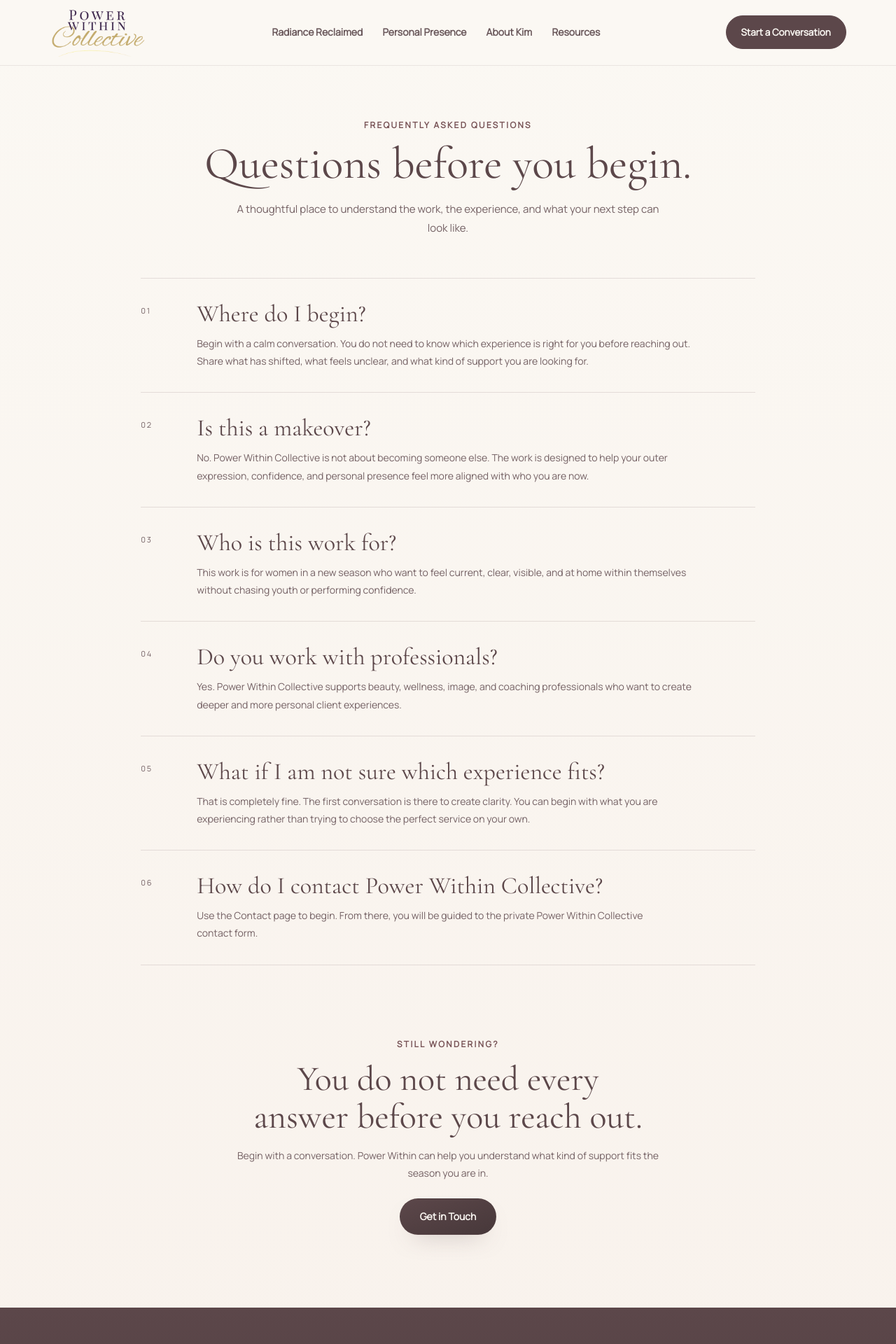
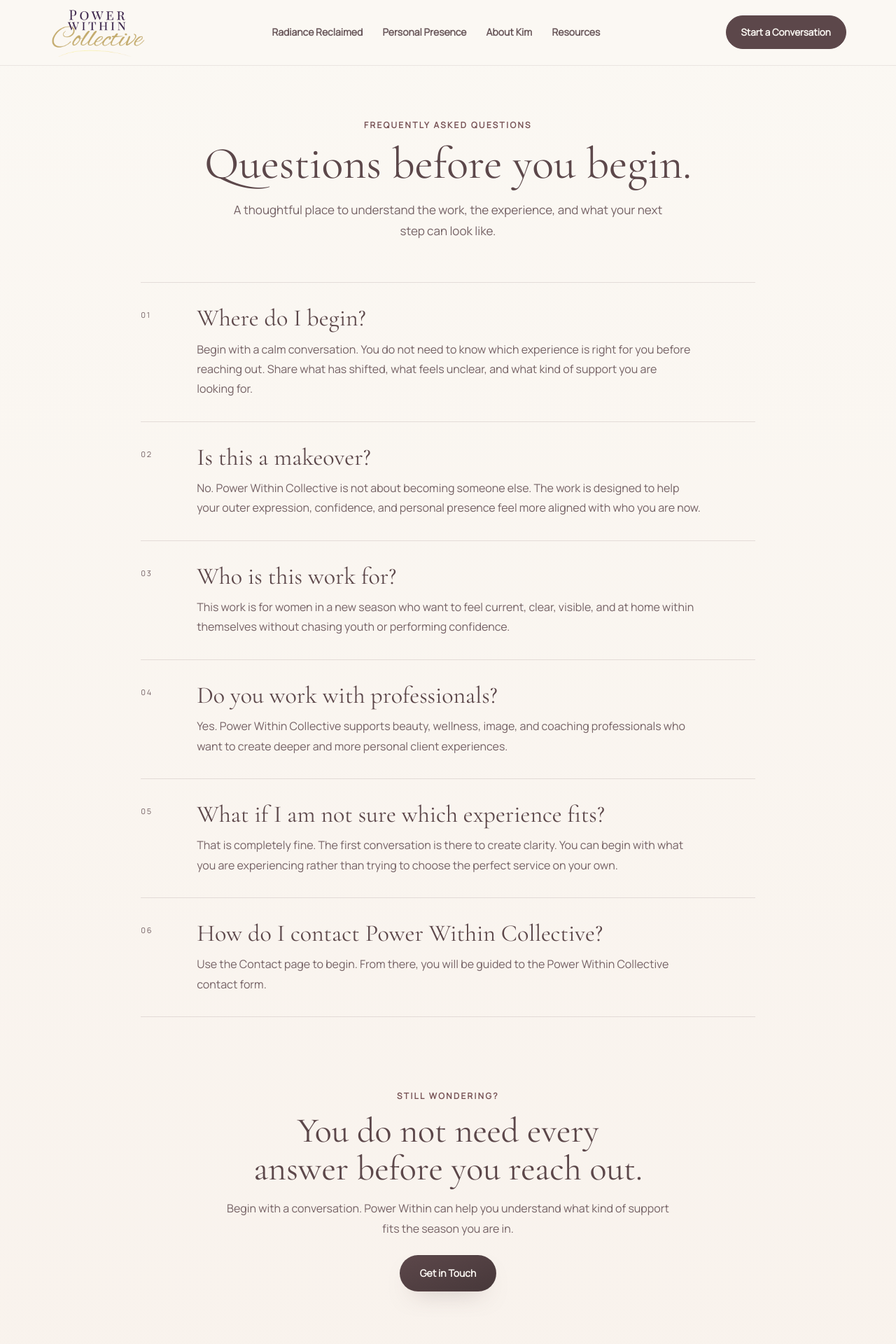
Before and after one commit to Sikatu/power-within-movement-react, a React (Vite) app: page /faq in a window 1280 px wide. Shown: the top 1920 px of the page at 70% size. Built offline with nearby package versions, Linux system fonts and the light colour scheme.

Commit message:
Align FAQ and legal public content with current site

```diff
--- a/src/pages/FAQ.css
+++ b/src/pages/FAQ.css
@@ -19,8 +19,8 @@
   max-width: 620px;
   margin: 0 auto;
   color: var(--color-muted);
-  font-size: 15px;
-  line-height: 1.8;
+  font-size: 17px;
+  line-height: 1.78;
 }
 
 .faq-content {
@@ -57,8 +57,8 @@
   max-width: 720px;
   margin: 0;
   color: var(--color-muted);
-  font-size: 14px;
-  line-height: 1.8;
+  font-size: 16px;
+  line-height: 1.78;
 }
 
 .faq-closing {
@@ -78,8 +78,8 @@
   max-width: 650px;
   margin: 0 auto 24px;
   color: var(--color-muted);
-  font-size: 14px;
-  line-height: 1.8;
+  font-size: 16px;
+  line-height: 1.78;
 }
 
 @media (max-width: 820px) {
--- a/src/pages/FAQ.jsx
+++ b/src/pages/FAQ.jsx
@@ -24,7 +24,7 @@ const faqs = [
   },
   {
     question: 'How do I contact Power Within Collective?',
-    answer: 'Use the Contact page to begin. From there, you will be guided to the private Power Within Collective contact form.',
+    answer: 'Use the Contact page to begin. From there, you will be guided to the Power Within Collective contact form.',
   },
 ]
 
--- a/src/pages/Legal.css
+++ b/src/pages/Legal.css
@@ -2,21 +2,21 @@
 .legal-hero{position:relative;isolation:isolate;display:grid;gap:1rem;max-width:920px;padding-top:clamp(64px,9vw,110px);padding-bottom:clamp(45px,7vw,78px);text-align:center}
 .legal-hero:before{position:absolute;z-index:-1;top:1.5rem;left:50%;width:min(72vw,38rem);height:min(72vw,38rem);border:1px solid rgba(200,169,106,.2);border-radius:50%;background:radial-gradient(circle,rgba(226,195,184,.2),transparent 68%);content:"";transform:translateX(-50%)}
 .legal-hero h1{margin:0;font-size:clamp(3rem,7vw,5.4rem);font-weight:500;letter-spacing:-.035em;line-height:.92}
-.legal-hero>p:last-child{max-width:660px;margin:0 auto;color:var(--color-muted);font-size:clamp(.9rem,1.5vw,1.05rem);line-height:1.8}
+.legal-hero>p:last-child{max-width:660px;margin:0 auto;color:var(--color-muted);font-size:clamp(1rem,1.5vw,1.0625rem);line-height:1.8}
 .legal-layout{display:grid;grid-template-columns:minmax(15rem,.64fr) minmax(0,1.36fr);align-items:start;gap:clamp(1rem,3vw,2rem)}
 .legal-summary,.legal-document{border:1px solid var(--color-border);border-radius:1.7rem;background:rgba(255,252,249,.84);box-shadow:var(--card-shadow)}
 .legal-summary{position:sticky;top:6.5rem;display:grid;gap:1rem;padding:clamp(1.35rem,3vw,2rem)}
 .legal-summary span{display:grid;place-items:center;width:3rem;height:3rem;border-radius:1rem;background:rgba(181,136,77,.12);color:var(--color-burgundy);font-family:var(--font-display);font-size:1.1rem;font-weight:700}
 .legal-summary h2{margin:0;font-size:1.65rem;line-height:1.1}
-.legal-summary p{margin:0;color:var(--color-muted);font-size:.78rem;line-height:1.65}
+.legal-summary p{margin:0;color:var(--color-muted);font-size:1rem;line-height:1.7}
 .legal-summary .button{width:100%}
-.legal-summary small{color:var(--color-faint);font-size:.66rem;line-height:1.5}
+.legal-summary small{color:var(--color-faint);font-size:.875rem;line-height:1.6}
 .legal-document{display:grid;gap:0;padding:clamp(1.5rem,4vw,3rem)}
 .legal-document section{padding:1.5rem 0;border-bottom:1px solid var(--color-border)}
 .legal-document section:first-child{padding-top:0}
 .legal-document section:last-child{padding-bottom:0;border-bottom:0}
 .legal-document h2{margin:0 0 .55rem;font-size:clamp(1.55rem,2.5vw,2rem);font-weight:600;line-height:1.15}
-.legal-document p{margin:0;color:var(--color-body);font-size:.86rem;line-height:1.85}
+.legal-document p{margin:0;color:var(--color-body);font-size:1rem;line-height:1.85}
 .legal-document a:not(.button){color:var(--color-burgundy);font-weight:700;text-decoration:underline;text-underline-offset:.2em}
 @media(max-width:800px){.legal-layout{grid-template-columns:1fr}.legal-summary{position:static}.legal-summary .button{width:fit-content}}
 @media(max-width:520px){.legal-hero{text-align:left}.legal-hero>p:last-child{margin:0}.legal-summary .button{width:100%}.legal-summary,.legal-document{border-radius:1.25rem}.legal-document{padding:1.25rem}}
--- a/src/pages/PrivacyPolicy.jsx
+++ b/src/pages/PrivacyPolicy.jsx
@@ -7,7 +7,7 @@ const sections = [
   },
   {
     title: 'How We Use Your Information',
-    body: 'Information may be used to deliver services, process payments, communicate with you, send requested updates, protect private accounts, and improve the website and client experience.',
+    body: 'Information may be used to deliver services, process payments, communicate with you, send requested updates, protect personal information, and improve the website and client experience.',
   },
   {
     title: 'Third-Party Services',
@@ -15,7 +15,7 @@ const sections = [
   },
   {
     title: 'Cookies & Tracking',
-    body: 'The website may use cookies or similar technologies to provide secure sessions, remember preferences, improve functionality, and understand site usage.',
+    body: 'The website may use cookies or similar technologies to remember preferences, support website functionality, and understand site usage.',
   },
   {
     title: 'Your Rights & Choices',
--- a/src/pages/TermsAndConditions.jsx
+++ b/src/pages/TermsAndConditions.jsx
@@ -3,7 +3,7 @@ import './Legal.css'
 const sections = [
   {
     title: 'Website Use',
-    body: 'These terms apply to your use of this website and the public content made available through it. Private client, member, Founder, Studio, and Developer areas may also be governed by separate service or access agreements.',
+    body: 'These terms apply to your use of this website and the public content made available through it.',
   },
   {
     title: 'Intellectual Property',
```
